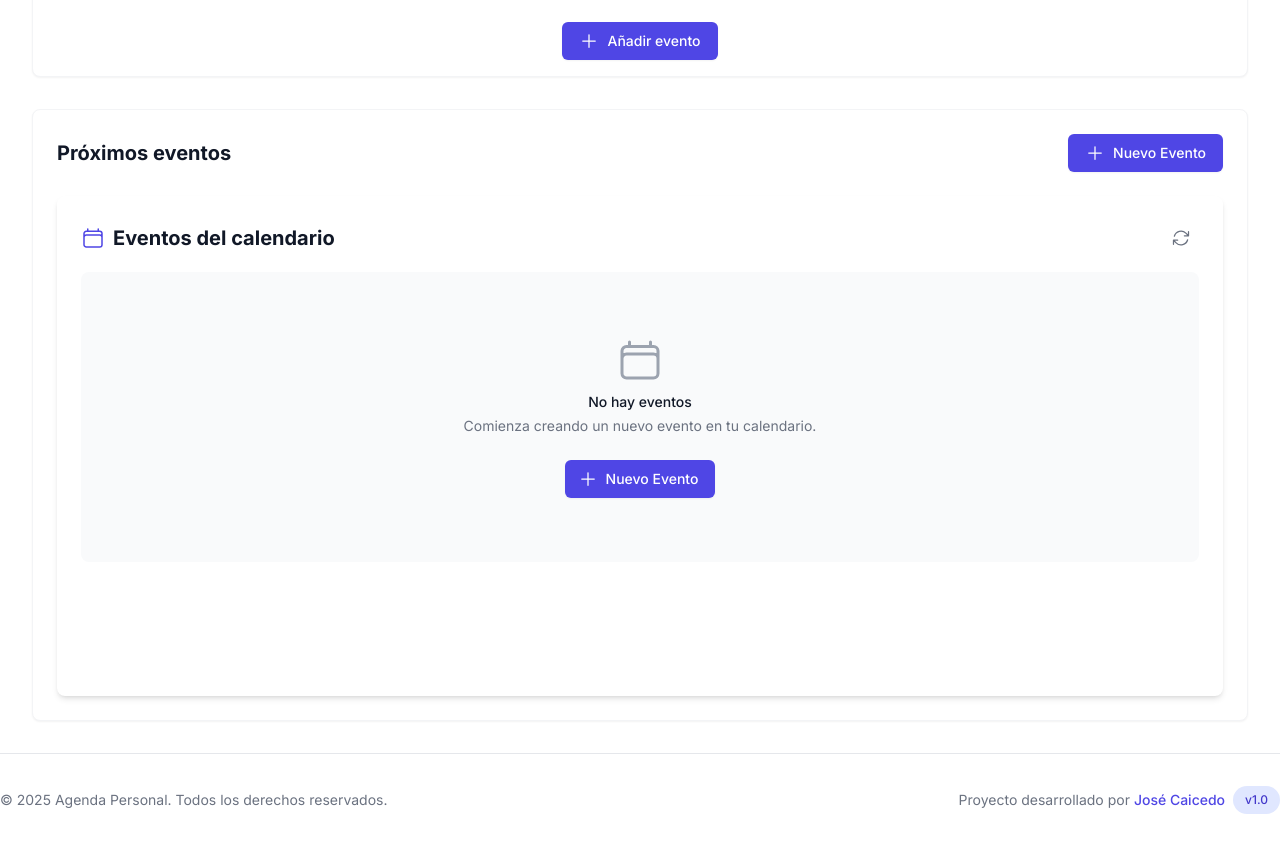
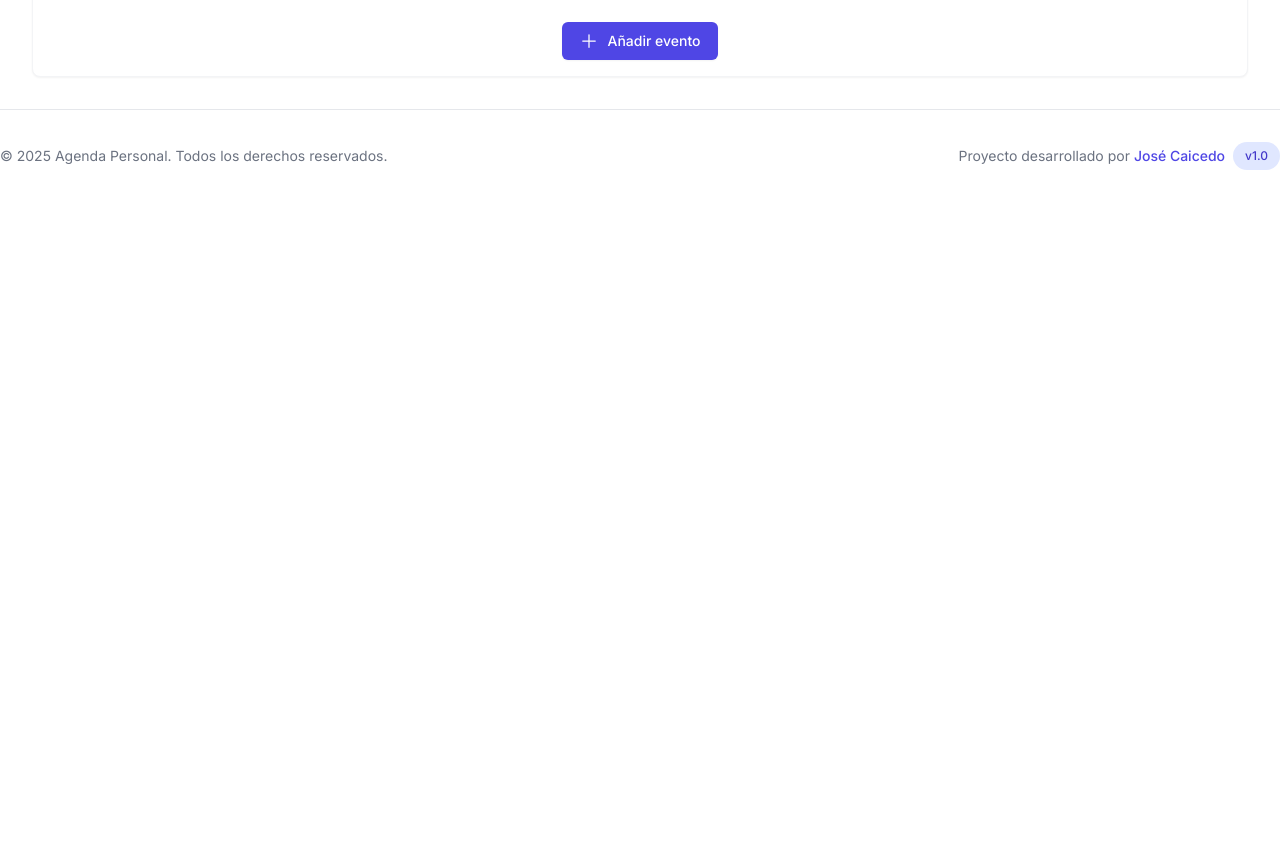
Before and after one commit to jcaicedo4t/poder, a Next.js app: page /calendar in a window 1280 px wide. Shown: the part 809-1655 px from the top of the page. After the commit the page ends 1011 px from the top, so only its background shows below. Built offline with nearby package versions, Linux system fonts and the light colour scheme; no server answers; the database is empty.

Commit message:
refactor(calendar): remove upcoming events section from layout
The upcoming events section was removed to simplify the calendar page layout and improve focus on the main calendar component. This change aligns with the updated design requirements.

```diff
--- a/src/app/calendar/page.jsx
+++ b/src/app/calendar/page.jsx
@@ -79,30 +79,7 @@ export default function CalendarPage() {
         </div>
 
         {/* Lista de próximos eventos */}
-        <div className="lg:col-span-12">
-          <div className="bg-white rounded-lg shadow-sm border border-gray-100 overflow-hidden">
-            <div className="p-6">
-              <div className="flex justify-between items-center mb-6">
-                <h2 className="text-xl font-bold text-gray-900">Próximos eventos</h2>
-                <motion.button
-                  whileHover={{ scale: 1.05 }}
-                  whileTap={{ scale: 0.95 }}
-                  onClick={() => document.getElementById("add-event-button").click()}
-                  className="inline-flex items-center px-4 py-2 border border-transparent text-sm font-medium rounded-md shadow-sm text-white bg-indigo-600 hover:bg-indigo-700 focus:outline-none focus:ring-2 focus:ring-offset-2 focus:ring-indigo-500"
-                >
-                  <PlusIcon className="h-5 w-5 mr-2" />
-                  Nuevo Evento
-                </motion.button>
-              </div>
-              <Calendar
-                reload={reload}
-                onReloaded={handleReloaded}
-                onSelectEvent={setSelectedEvent}
-                isLoading={isLoading}
-              />
-            </div>
-          </div>
-        </div>
+
       </div>
 
       {/* Panel de detalles del evento como overlay */}
```
